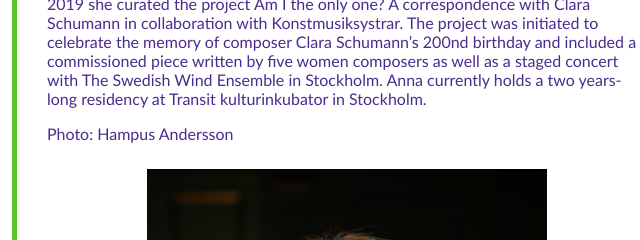
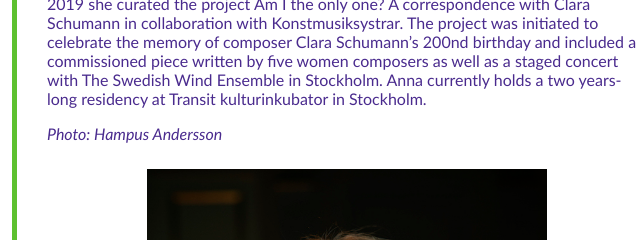
Before and after one commit to martsipan/girlsplayinpairs, a plain HTML site: page participants.html in a window 1280 px wide. Shown: the part 1900-2140 px from the top of the page, 293-933 px from the left. Drawn offline with Linux system fonts and the light colour scheme.

Commit message:
Update participants.html

```diff
--- a/participants.html
+++ b/participants.html
@@ -55,7 +55,7 @@
             Anna currently holds a two years-long residency at Transit kulturinkubator in Stockholm.
           </p>
           <p>
-            Photo: Hampus Andersson
+            <em>Photo: Hampus Andersson</em>
           </p>
           <div class="picture">
             <img alt="Anna Jakobsson" src="images/Anna-Jakobsson.jpg">
```
